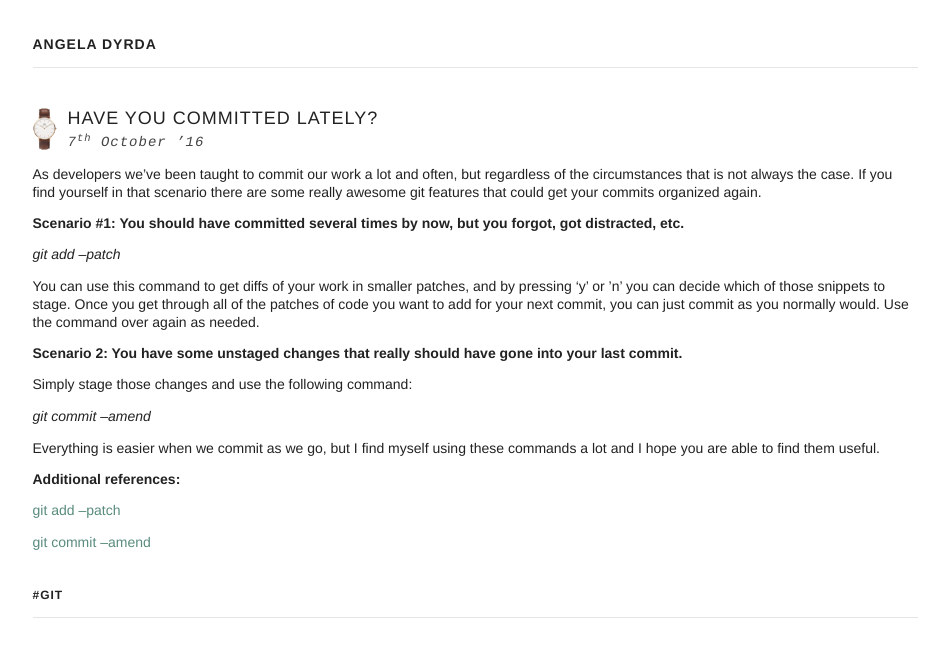
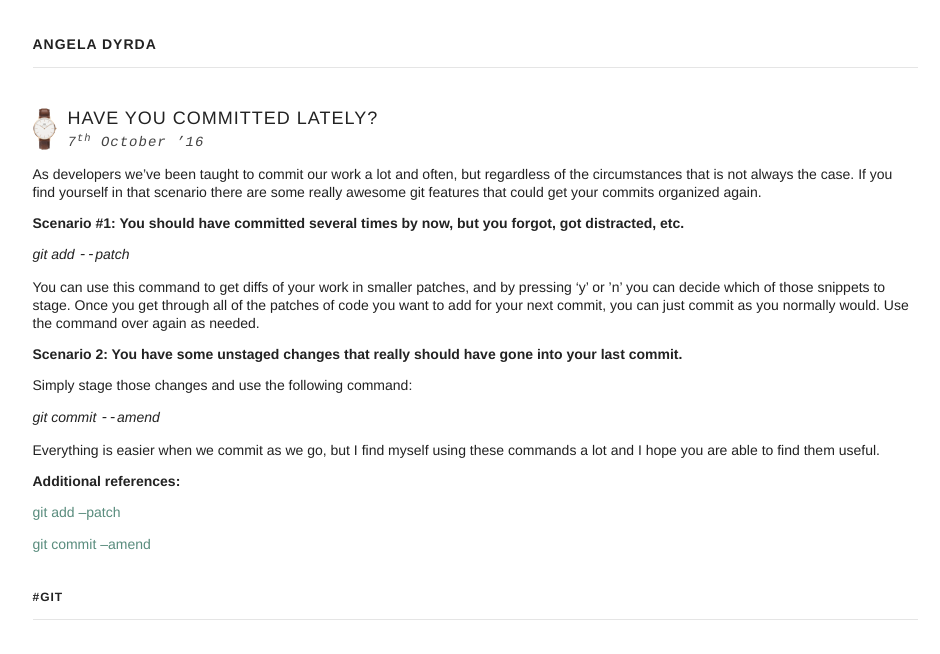
Before and after one commit to adyrda2/adyrda2.github.io, a Jekyll site: the page built from _posts/2016-10-07-have-you-committed-lately.markdown, in a window 1280 px wide, cut to the strip 14-668 px from the top of the page. Shown: the whole strip, without its empty margins (165-1105 px from the left). Built offline with Jekyll 4.4.1, drawn with Linux system fonts in a browser that asks for light colours.

```diff
--- a/_posts/2016-10-07-have-you-committed-lately.markdown
+++ b/_posts/2016-10-07-have-you-committed-lately.markdown
@@ -11,7 +11,7 @@ As developers we’ve been taught to commit our work a lot and often, but regard
 
 #### Scenario #1: You should have committed several times by now, but you forgot, got distracted, etc.
 
-*git add --patch*
+*git add `--`patch*
 
 You can use this command to get diffs of your work in smaller patches, and by  pressing ‘y’ or ’n’ you can decide which of those snippets to stage. Once you get through all of the patches of code you want to add for your next commit, you can just commit as you normally would. Use the command over again as needed.
 
@@ -19,7 +19,7 @@ You can use this command to get diffs of your work in smaller patches, and by  p
 
 Simply stage those changes and use the following command:
 
-*git commit --amend*
+*git commit `--`amend*
 
 
 
```
